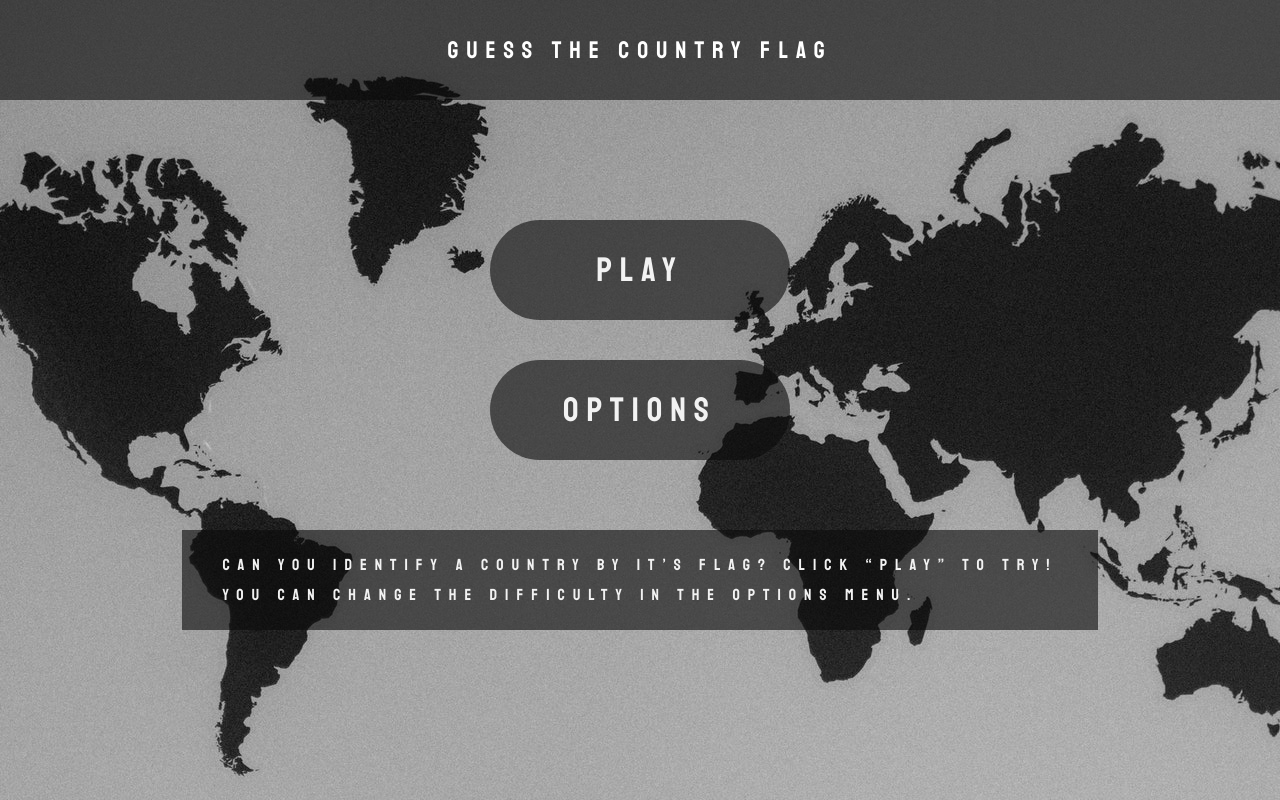
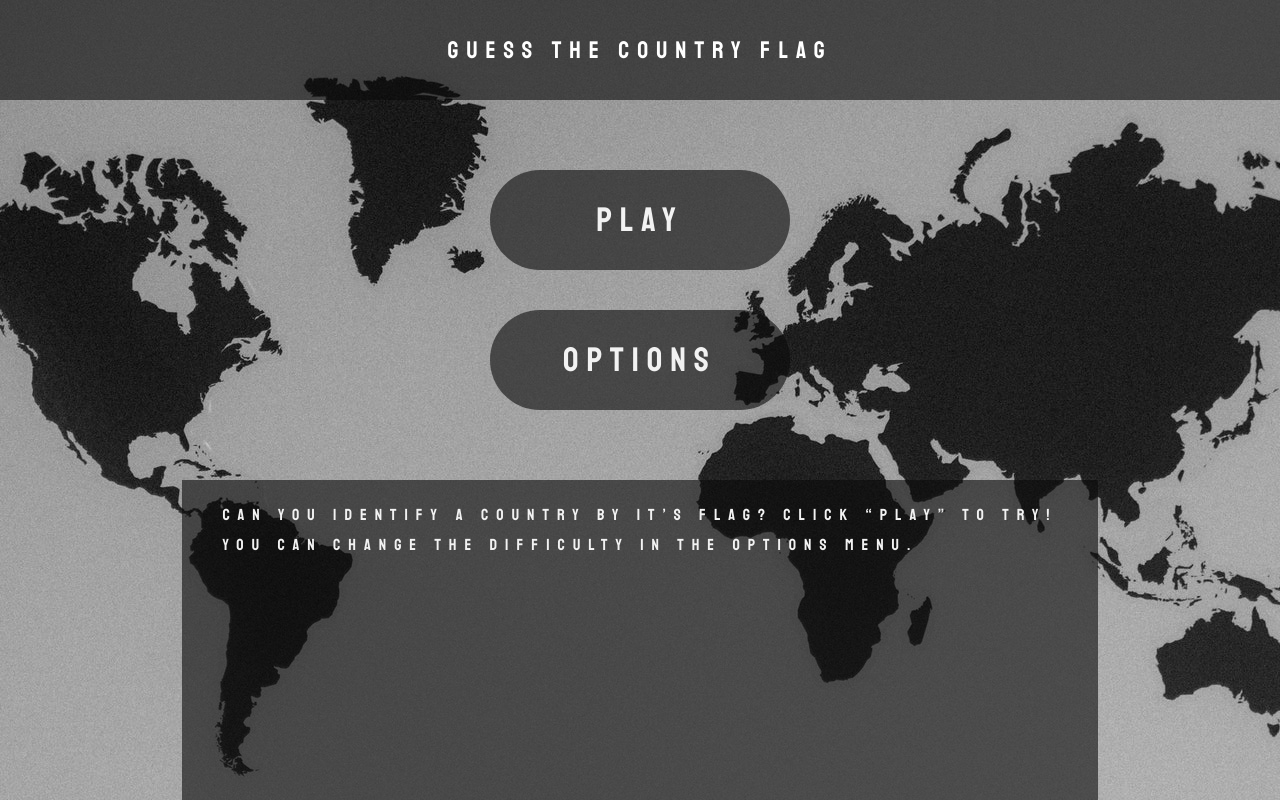
Before and after one commit to TimurKhan001/guessthecountry, a React (Create React App) app: page / in a window 1280 px wide. Built offline with nearby package versions, Linux system fonts and the light colour scheme.

Commit message:
flex-grow added

```diff
--- a/src/App.js
+++ b/src/App.js
@@ -62,7 +62,9 @@ class App extends Component {
     render() {
         let countries = this.state.chosen;
         let showCountries = countries.map((item, index) => (
-            <div className="game__country-name" onClick={this.handleClick} style={{padding: "20px", cursor: "pointer"}} key={index}><h2>{item.name}</h2></div>
+            <div className="game__country-name" onClick={this.handleClick} style={{padding: "20px", cursor: "pointer"}} key={index}>
+                <h2>{item.name}</h2>
+            </div>
         ));
 
         return (
--- a/src/Main.css
+++ b/src/Main.css
@@ -1,9 +1,10 @@
 .main__menu {
-    margin-top: 10rem;
+    margin-top: 5rem;
     display: flex;
     flex-direction: column;
     justify-content: center;
     align-items: center;
+    flex-grow: 1;
 }
 
 .main__button-text {
@@ -29,6 +30,7 @@
     margin-top: 5rem;
     padding: 2rem 4rem;
     background-color: rgba(10, 10, 10, .6);
+    flex-grow: 1;
 
 }
 
--- a/src/index.css
+++ b/src/index.css
@@ -19,6 +19,12 @@ body {
   background-size: cover;
 }
 
+#root {
+  height: 100vh;
+  display: flex;
+  flex-direction: column;
+}
+
 @media screen and (min-width: 1024px) {
   body {
     background: url(./mapfordesktop.jpg) no-repeat center center fixed;
```
